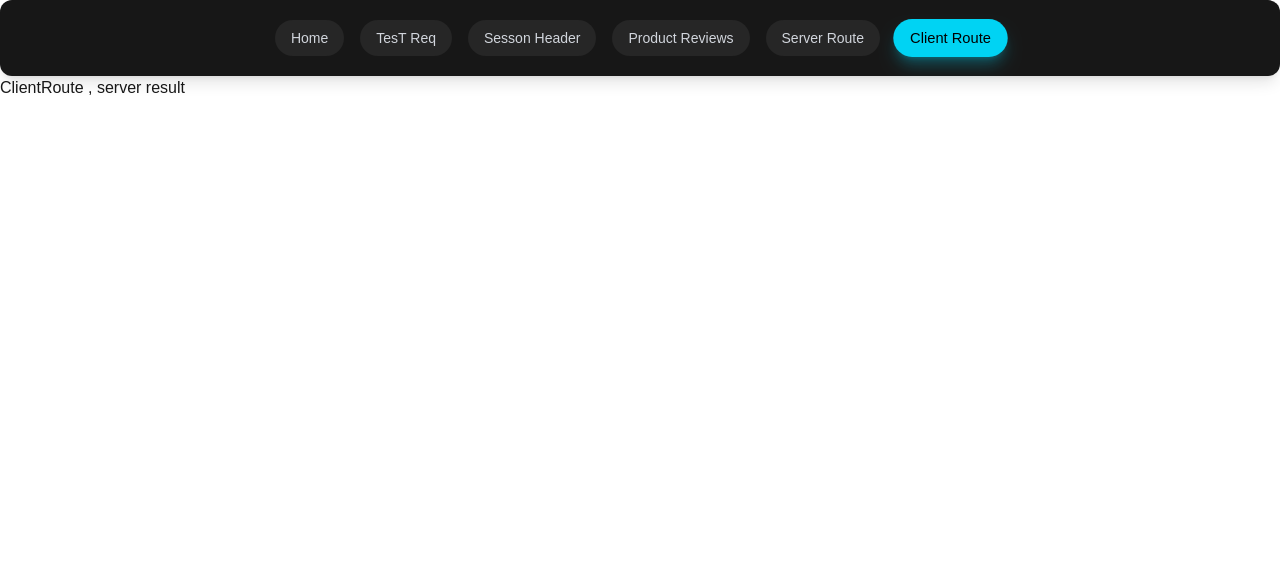
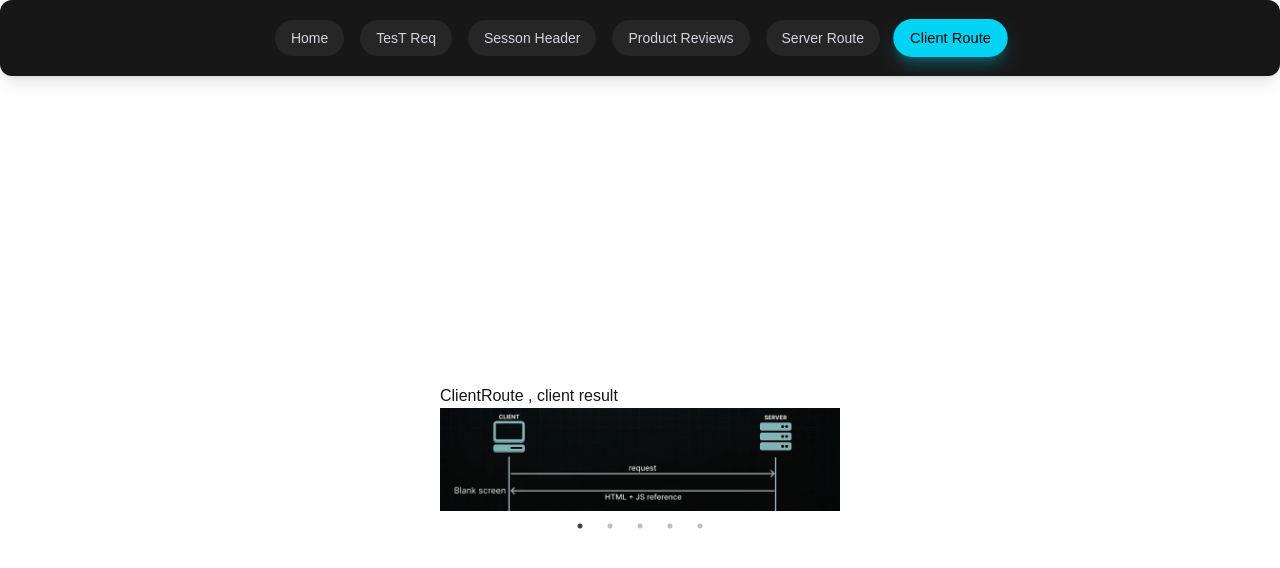
Before and after one commit to Mohammadiko33/learn-NextJs-backend-covered, a Next.js app: page /client-route in a window 1280 px wide. Shown: the top 568 px of the page. Built offline with nearby package versions, Linux system fonts and the light colour scheme.

Commit message:
61 - Third Party Packages Part 1

```diff
--- a/package.json
+++ b/package.json
@@ -10,10 +10,13 @@
     "tailwind:init": "tailwindcss init"
   },
   "dependencies": {
+    "@types/react-slick": "^0.23.13",
     "next": "15.4.5",
     "prisma": "^6.13.0",
     "react": "19.1.0",
     "react-dom": "19.1.0",
+    "react-slick": "^0.31.0",
+    "react-slick-carousel": "^0.14.9",
     "react-spinners": "^0.17.0",
     "react-toastify": "^11.0.5",
     "server-only": "^0.0.1",
--- a/src/Components/Header.tsx
+++ b/src/Components/Header.tsx
@@ -20,7 +20,7 @@ const Header = () => {
   ];
 
   return (
-    <div className="flex flex-wrap gap-4 justify-center px-4 py-5 bg-neutral-900 bg-opacity-80 rounded-xl shadow-lg animate-fade-in">
+    <div className="flex flex-wrap gap-4 justify-center px-4 py-5 bg-neutral-900 bg-opacity-80 rounded-xl shadow-lg animate-fade-in fixed w-full top-0">
       {linkItem.map(({ title, href }) => {
         const isActive = pathname === href && href !== "/";
 
--- a/src/Components/utils/server.ts
+++ b/src/Components/utils/client.ts
@@ -1,10 +1,10 @@
 import "client-only"
-export const serverSide = () => {
+export const clientSide = () => {
     console.log(`
         use multiple libraries
         use environment variables
         interact with a database
         process confidential information
     `)
-    return "server result"
+    return "client result"
 }
--- a/src/app/client-route/page.tsx
+++ b/src/app/client-route/page.tsx
@@ -1,11 +1,27 @@
 "use client"
-import { serverSide } from "@/Components/utils/server"
+import React from "react"
+import { clientSide } from "@/Components/utils/client"
+import Slider from "react-slick"
+import "slick-carousel/slick/slick.css"
+import "slick-carousel/slick/slick-theme.css"
 
 const ClientRoute = () => {
-  const res = serverSide()
+  const res = clientSide()
+  const settings = {
+    dots: true,
+  }
   return (
-    <div>ClientRoute , {res}</div>
+    <div className="pt-96 my-0 mx-auto w-[400px]">
+      <p>ClientRoute , {res}</p>
+        <Slider {...settings}>
+        <div className="w-24 h-24"><img className="w-full object-cover" src="/ReadMe-images/CSR.png" alt="CSR" /></div>
+        <div className="w-24 h-24"><img className="w-full object-cover" src="/ReadMe-images/SSR.png" alt="SSR" /></div>
+        <div className="w-24 h-24"><img className="w-full object-cover" src="/ReadMe-images/ComponentHierarchy.png" alt="ComponentHierarchy" /></div>
+        <div className="w-24 h-24"><img className="w-full object-cover" src="/ReadMe-images/RSC-loading-sequence.png" alt="RSC-loading-sequence" /></div>
+        <div className="w-24 h-24"><img className="w-full object-cover" src="/ReadMe-images/RSC-Update-Sequence.png" alt="RSC-Update-Sequence" /></div>
+        </Slider>
+    </div>
   )
 }
 
-export default ClientRoute
+export default ClientRoute;
--- a/src/app/globals.css
+++ b/src/app/globals.css
@@ -36,3 +36,8 @@ body {
   color: var(--foreground);
   font-family: Arial, Helvetica, sans-serif;
 }
+
+.image-slider-container .slick-prev:before,
+.image-slider-container .slick-next:before {
+  color: white;
+}
--- a/src/app/layout.tsx
+++ b/src/app/layout.tsx
@@ -2,11 +2,11 @@ import type { Metadata } from "next";
 import Header from "@/Components/Header";
 import "./globals.css";
 
-const episode = "60";
+const episode = "61";
 
 export const metadata: Metadata = {
   title: {
-    default: `Next.js - ${episode} - Server-only Code `,
+    default: `Next.js - ${episode} - Third Party Packages`,
     template: `${episode} - %s`,
   },
   description: "Next.js v.15 Tutorial",
```
Also changed, not shown: 1 other file (tests, documents, lock files or other folders).
